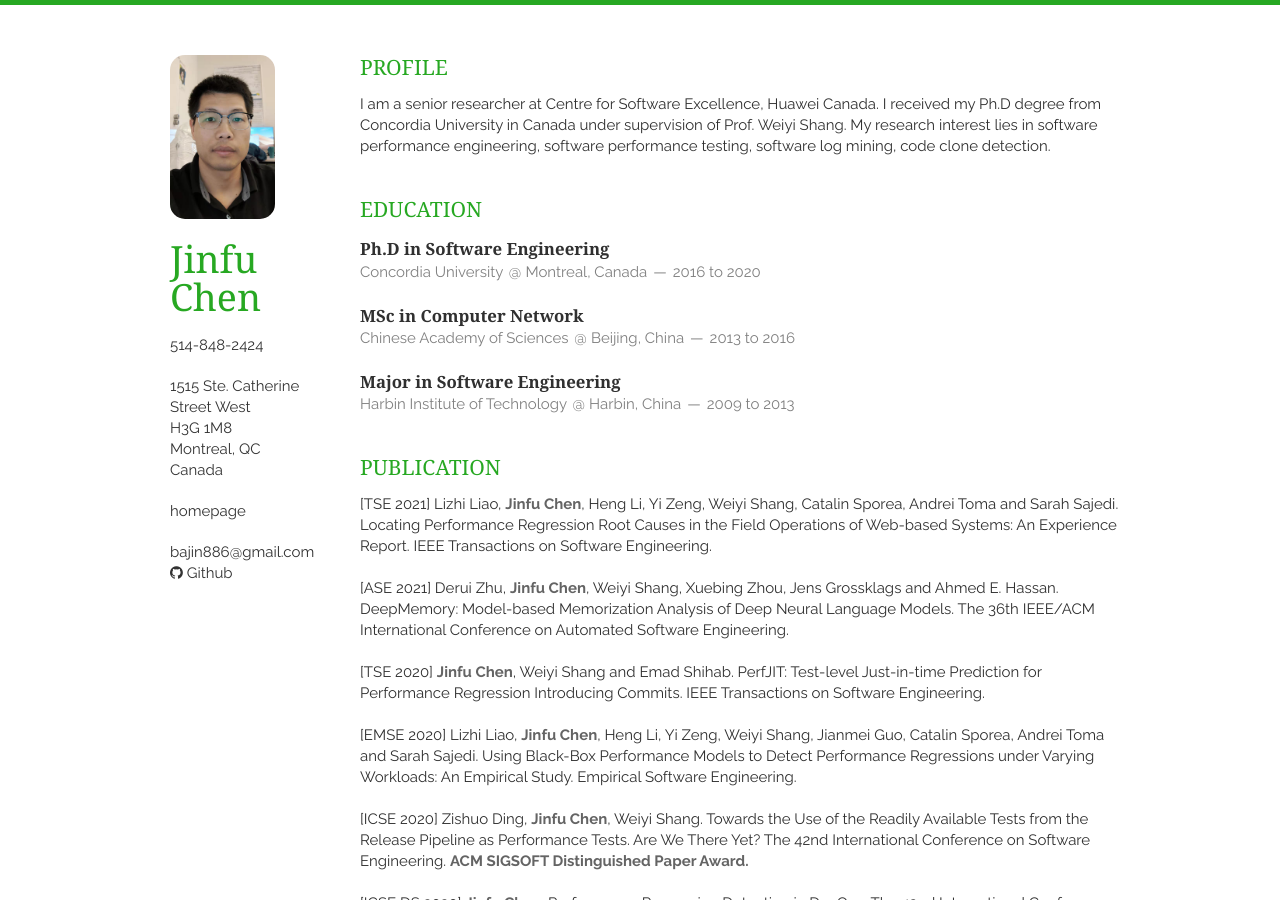
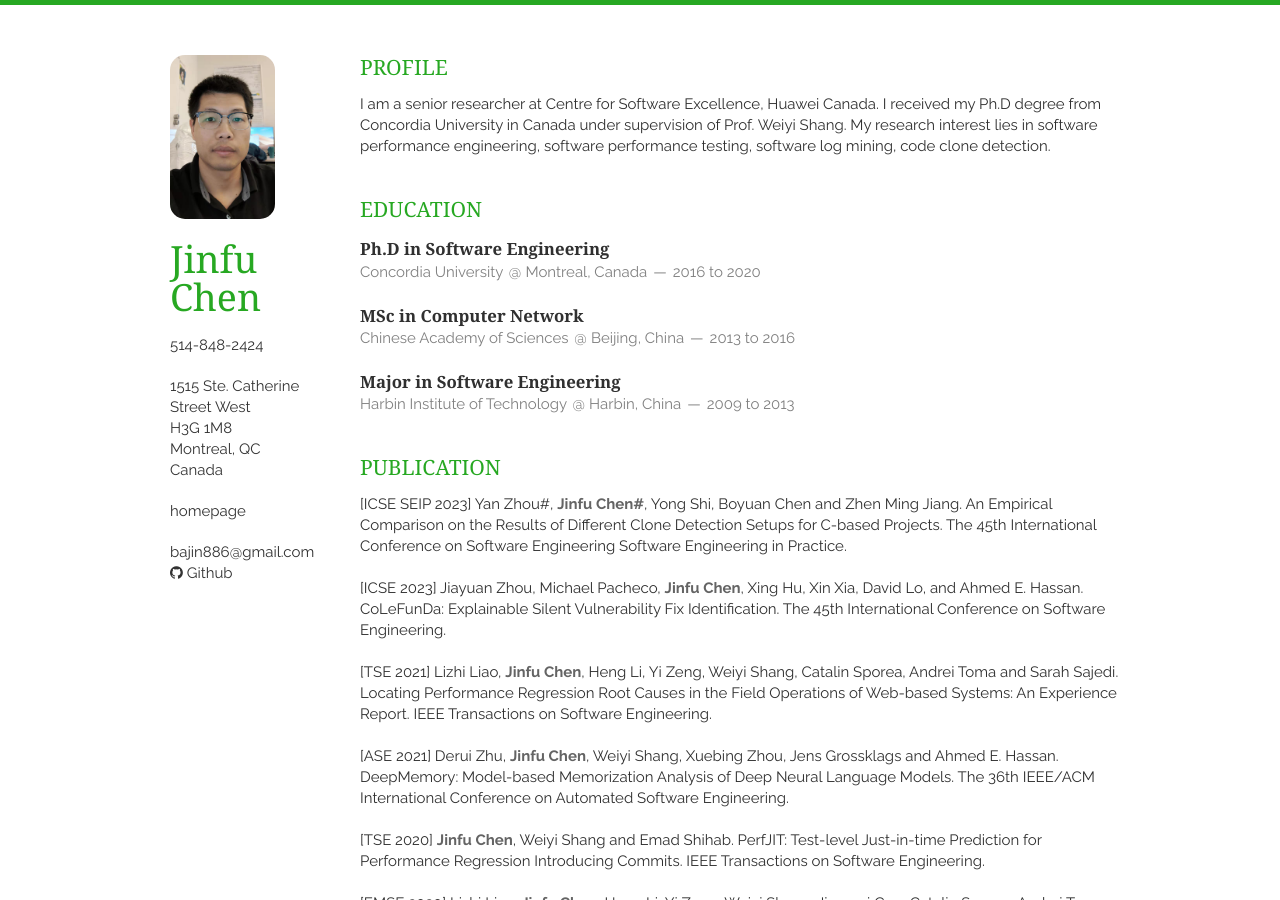
Before and after one commit to jinfuchen/jinfu, a Jekyll site: the page built from index.html, in a window 1280 px wide and 900 px high. Built offline with Jekyll 4.4.1, drawn with Linux system fonts in a browser that asks for light colours; nearby versions of some CDN libraries; the list of posts is cut into pages by our own code.

Commit message:
Update publication.html

```diff
--- a/_includes/publication.html
+++ b/_includes/publication.html
@@ -12,6 +12,12 @@
     -->
 
     <article>
+      <p>[ICSE SEIP 2023] Yan Zhou#, <em>Jinfu Chen#</em>, Yong Shi, Boyuan Chen and Zhen Ming Jiang. An Empirical Comparison on the Results of Different Clone Detection Setups for C-based Projects. The 45th International Conference on Software Engineering Software Engineering in Practice. </p>
+      <br>
+
+      <p>[ICSE 2023] Jiayuan Zhou, Michael Pacheco, <em>Jinfu Chen</em>, Xing Hu, Xin Xia, David Lo, and Ahmed E. Hassan. CoLeFunDa: Explainable Silent Vulnerability Fix Identification. The 45th International Conference on Software Engineering. </p>
+      <br>
+
       <p>[TSE 2021] Lizhi Liao, <em>Jinfu Chen</em>, Heng Li, Yi Zeng, Weiyi Shang, Catalin Sporea, Andrei Toma and Sarah Sajedi. Locating Performance Regression Root Causes in the Field Operations of Web-based Systems: An Experience Report. IEEE Transactions on Software Engineering. </p>
       <br>
 
```
